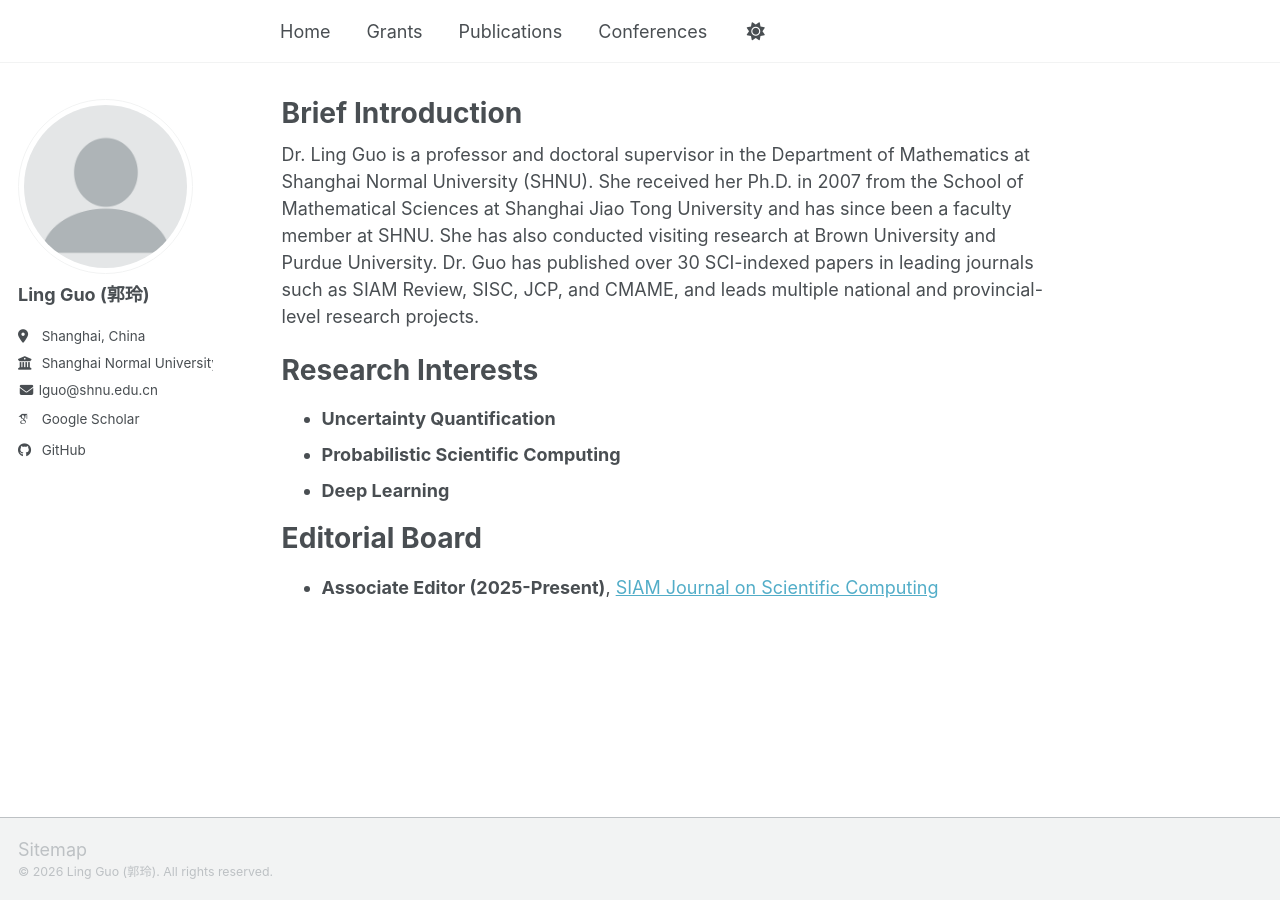
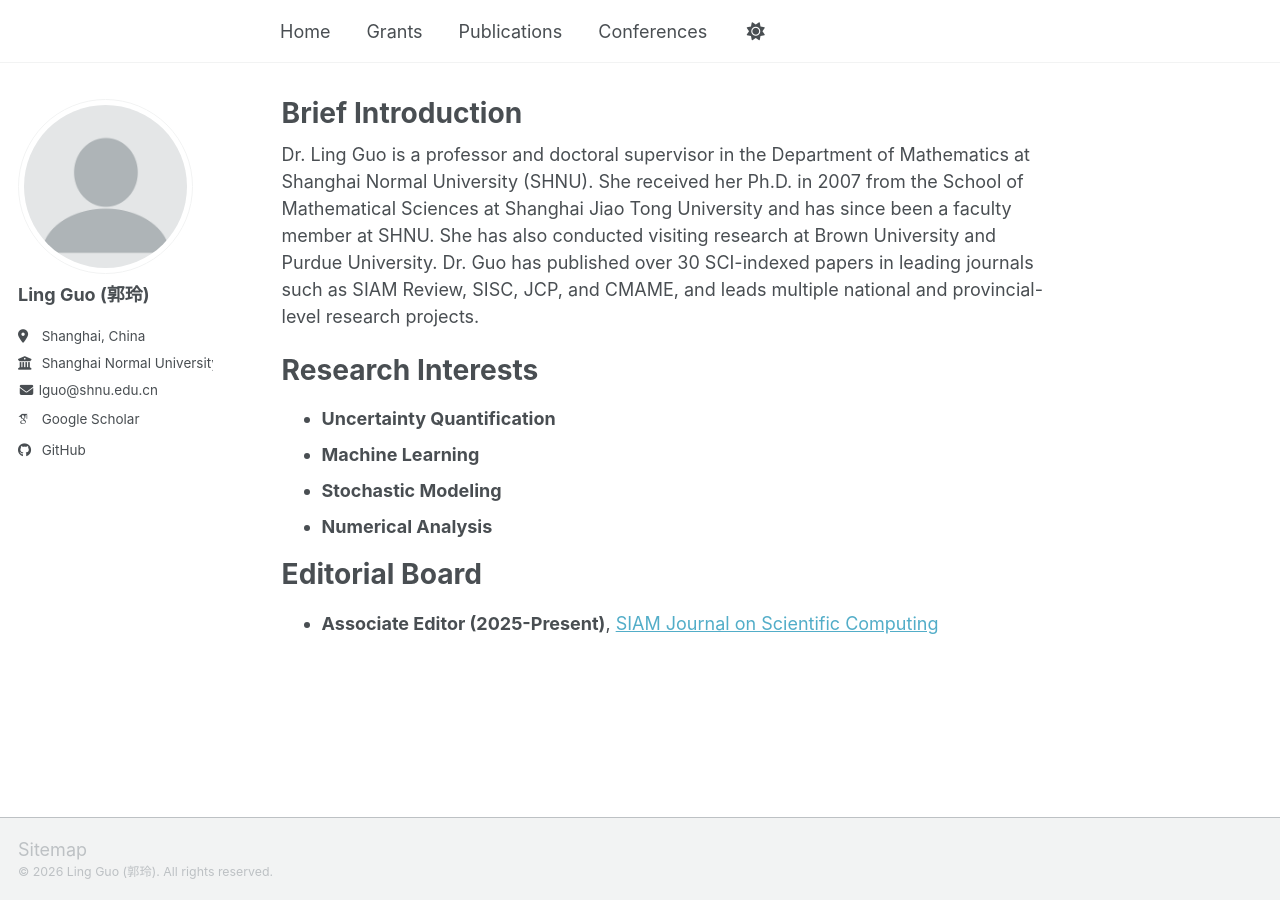
Before and after one commit to xintong-uq/xintong-uq.github.io, a Jekyll site: the page built from _pages/about.md, in a window 1280 px wide. Built offline with Jekyll 4.4.1, drawn with Linux system fonts in a browser that asks for light colours; some web fonts are replaced; a script bundle is joined from its source files by our own code; library files that are not in the unit come from our copies.

Commit message:
Update research interests

```diff
--- a/_pages/about.md
+++ b/_pages/about.md
@@ -13,8 +13,9 @@ Dr. Ling Guo is a professor and doctoral supervisor in the Department of Mathema
 Research Interests
 ======
 * **Uncertainty Quantification**
-* **Probabilistic Scientific Computing**
-* **Deep Learning**
+* **Machine Learning**
+* **Stochastic Modeling**
+* **Numerical Analysis**
 
 Editorial Board
 ======
```
